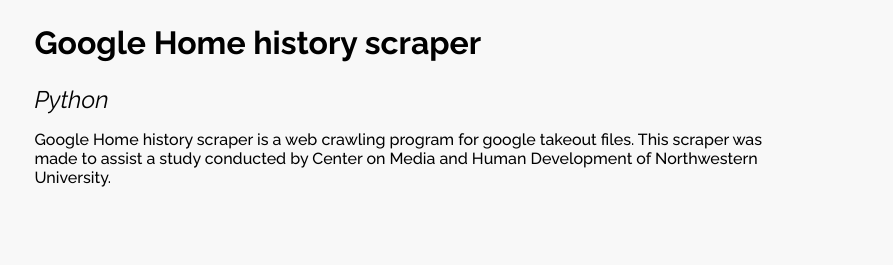
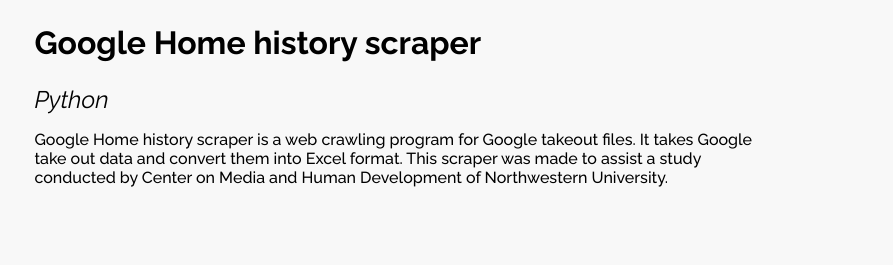
Before and after one commit to doomdooms/doomdooms.github.io, a plain HTML site: page index.html in a window 1280 px wide. Shown: the part 1338-1603 px from the top of the page, 387-1280 px from the left. Drawn offline with Linux system fonts and the light colour scheme.

Commit message:
HTML change

```diff
--- a/index.html
+++ b/index.html
@@ -4,6 +4,7 @@
     <meta charset="UTF-8">
     <title>Doomdoom's</title>
     <link rel="stylesheet" type="text/css" href="./style/style.css">
+    <link rel="icon" href="./style/GitHub.png">
 </head>
 <body>
     <div class="page1">
@@ -46,7 +47,8 @@
             <div>
                 <h1>Google Home history scraper</h1>
                 <p class="topic">Python</p>
-                <p>Google Home history scraper is a web crawling program for google takeout files.
+                <p>Google Home history scraper is a web crawling program for Google takeout files.
+                    It takes Google take out data and convert them into Excel format.
                     This scraper was made to assist a study conducted by Center on Media and Human Development
                     of Northwestern University. </p>
             </div>
```
